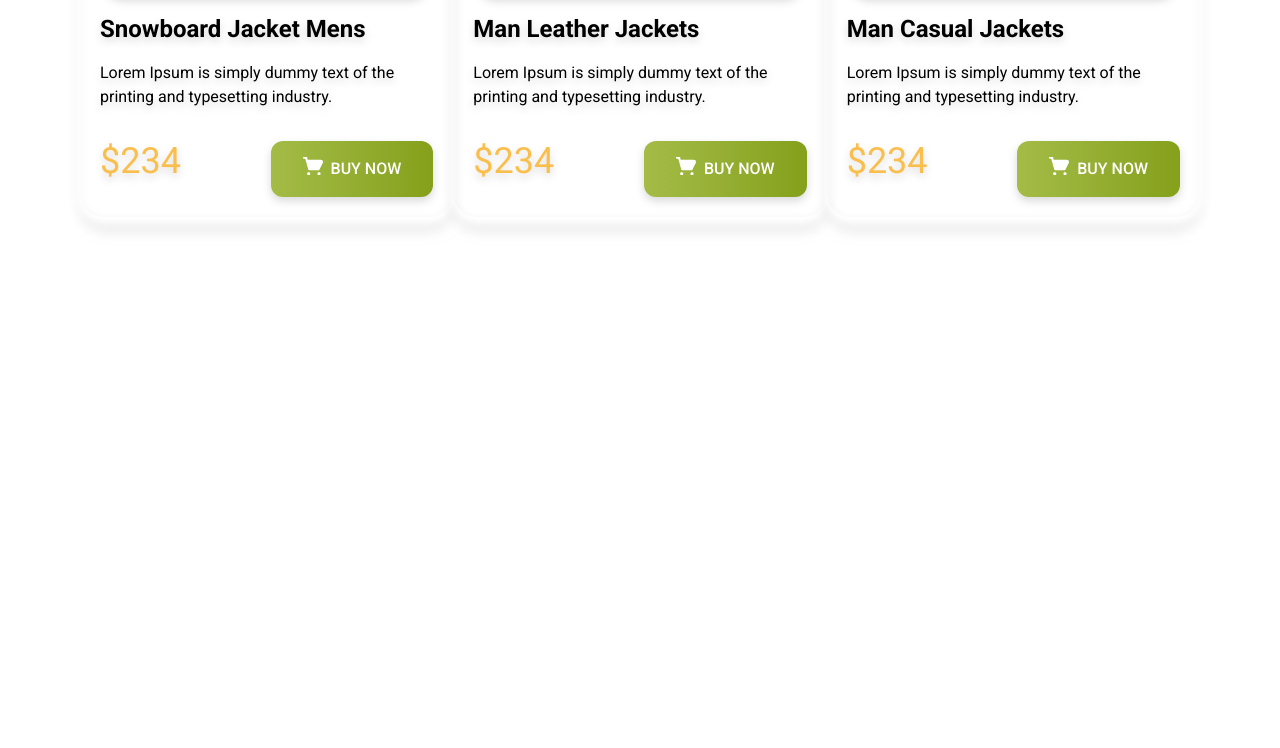
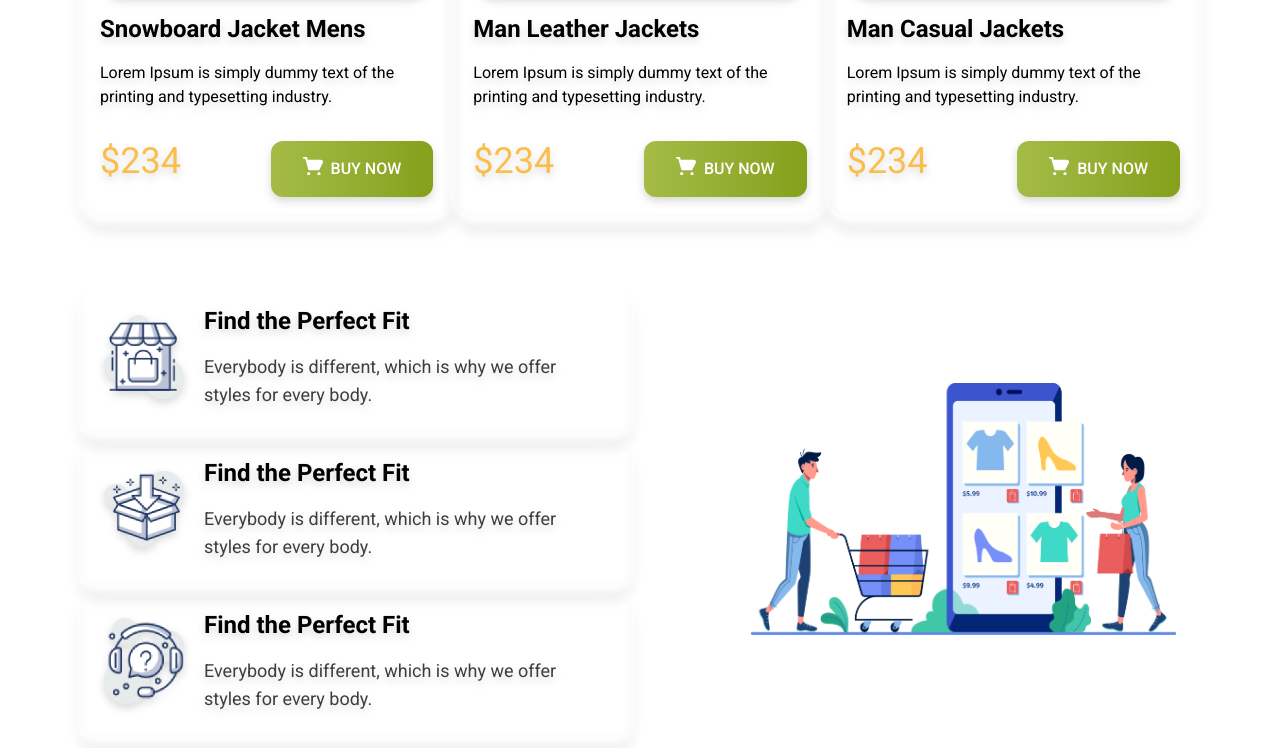
Before and after one commit to mizanur2734/penguin-fashion-usign-tailwind, a plain HTML site: page index.html in a window 1280 px wide. Shown: the part 1706-2454 px from the top of the page. Before the commit the page ends 1987 px from the top, so only its background shows below. Drawn offline with nearby package versions, Linux system fonts and the light colour scheme.

Commit message:
added the all section

```diff
--- a/index.html
+++ b/index.html
@@ -52,7 +52,7 @@
         </div>
       </div>
     </header>
-    <main class="max-w-6xl mx-auto">
+    <main class="max-w-6xl mx-auto bg-[#FFFFFF]">
       <section class="my-12 px-4">
         <!-- Woman Jacket section -->
         <h3 class="text-5xl text-[#363958] uppercase font-bebas-neue">
@@ -111,7 +111,7 @@
         </div>
        </div>
       </section>
-      <section class="my-16 px-4 ">
+      <section class="my-16 px-4">
         <!-- Woman Jacket section -->
         <h3 class="text-5xl text-[#363958] uppercase font-bebas-neue">
           man jacket
@@ -169,11 +169,40 @@
         </div>
        </div>
       </section>
+      <section class=" my-8 px-4">
+        <div class="flex  flex-col-reverse lg:flex-row items-center lg:gap-24">
+          <div>
+             <div class="flex flex-col lg:flex-row p-6 gap-5 items-center drop-shadow-lg shadow-lg shadow-[#FFFFFF]  rounded-2xl">
+              <img class="w-20" src="icons/house.png" alt="">
+              <div class="text-center lg:text-start">
+                  <h4 class="mb-4 tex-[#363958] text-2xl font-bold">Find the Perfect Fit</h4>
+                  <p class="text-[#3E3E3E] text-lg font-normal">Everybody is different, which is why we
+                  offer styles for every body.</p>
+              </div>
+             </div>
+              <div class="flex flex-col lg:flex-row  p-6 gap-5 items-center drop-shadow-lg shadow-lg shadow-[#FFFFFF]  rounded-2xl">
+                  <img class="w-20" src="icons/box.png" alt="">
+                  <div class="text-center lg:text-start">
+                      <h4 class="mb-4 tex-[#363958] text-2xl font-bold">Find the Perfect Fit</h4>
+                      <p class="text-[#3E3E3E] text-lg font-normal">Everybody is different, which is why we
+                      offer styles for every body.</p>
+                  </div>
+              </div>
+              <div class="flex flex-col lg:flex-row  p-6 gap-5 items-center drop-shadow-lg shadow-lg shadow-[#FFFFFF]  rounded-2xl">
+                  <img class="w-20" src="icons/question.png" alt="">
+                  <div class="text-center lg:text-start">
+                      <h4 class="mb-4 tex-[#363958] text-2xl font-bold">Find the Perfect Fit</h4>
+                      <p class="text-[#3E3E3E] text-lg font-normal">Everybody is different, which is why we
+                      offer styles for every body.</p>
+                  </div>
+              </div>
+          </div>
+          <div class="p-6">
+              <img class="w-130" src="images/shopping.png" alt="">
+          </div>
+      </div>
+      </section>
     </main>
-    <footer class="max-w-6xl mx-auto">
-        <div>
 
-        </div>
-    </footer>
   </body>
 </html>
```
